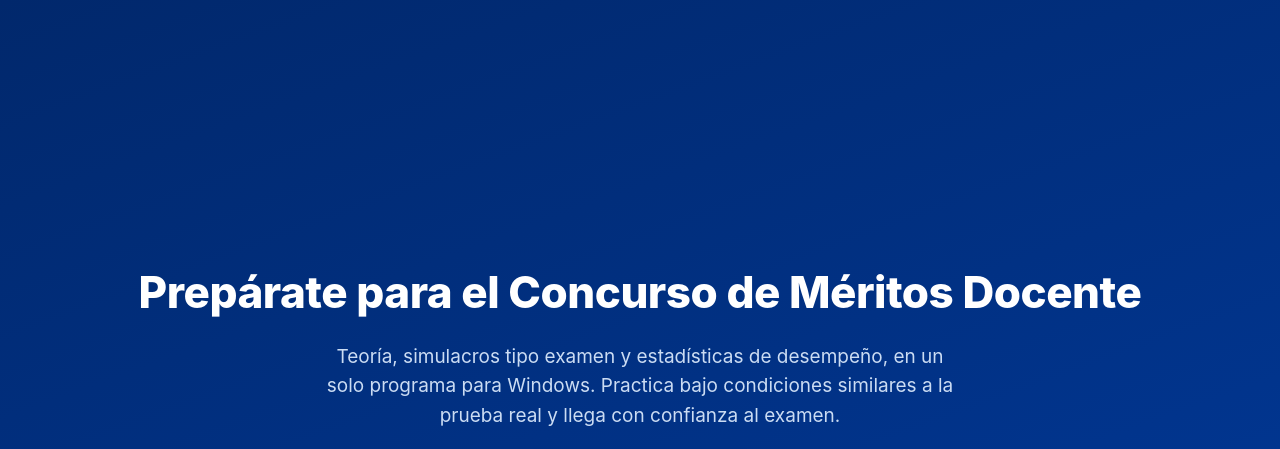
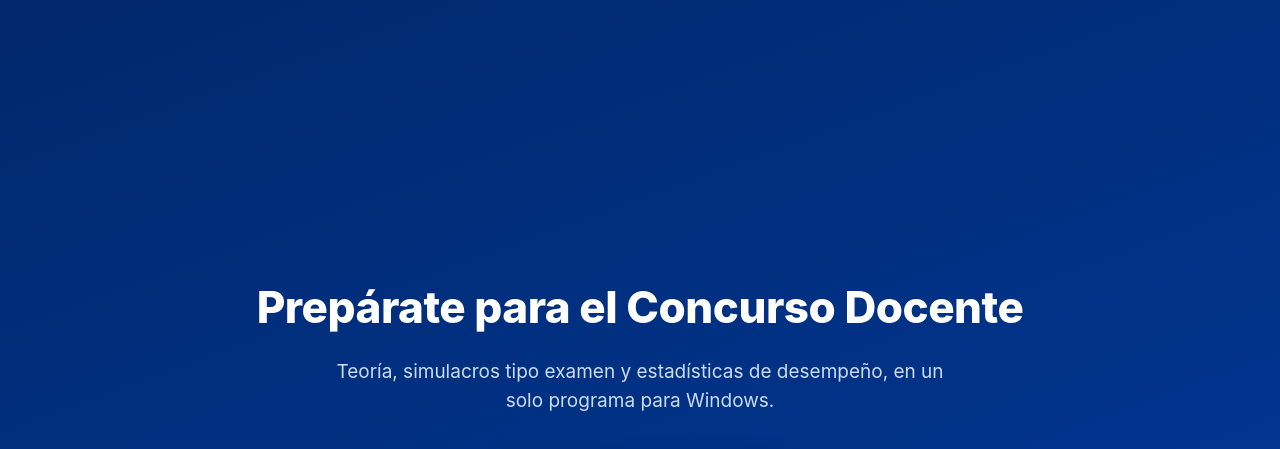
Before and after one commit to CondorColombia/condorcolombia.github.io, a plain HTML site: page index.html in a window 1280 px wide. Shown: the top 449 px of the page. Drawn offline with Linux system fonts and the light colour scheme.

Commit message:
Revise hero section heading and paragraph content
Updated the main heading and removed extra text in the paragraph.

```diff
--- a/index.html
+++ b/index.html
@@ -77,11 +77,10 @@
   <!-- ======================= HERO ======================= -->
   <section class="hero">
     <div class="contenedor">
-      <h1>Prepárate para el Concurso de Méritos Docente</h1>
+      <h1>Prepárate para el Concurso Docente</h1>
       <p class="subtitulo">
         Teoría, simulacros tipo examen y estadísticas de desempeño, en un solo programa
-        para Windows. Practica bajo condiciones similares a la prueba real y llega
-        con confianza al examen.
+        para Windows.
       </p>
 
       <a class="boton-descarga"
```
